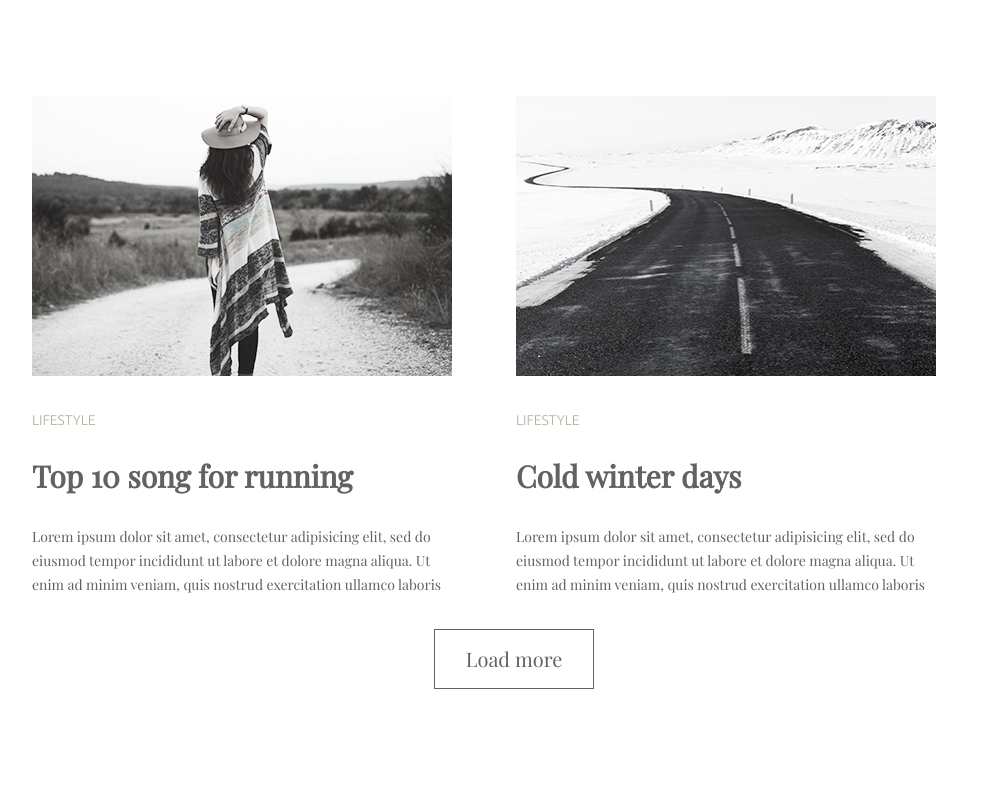
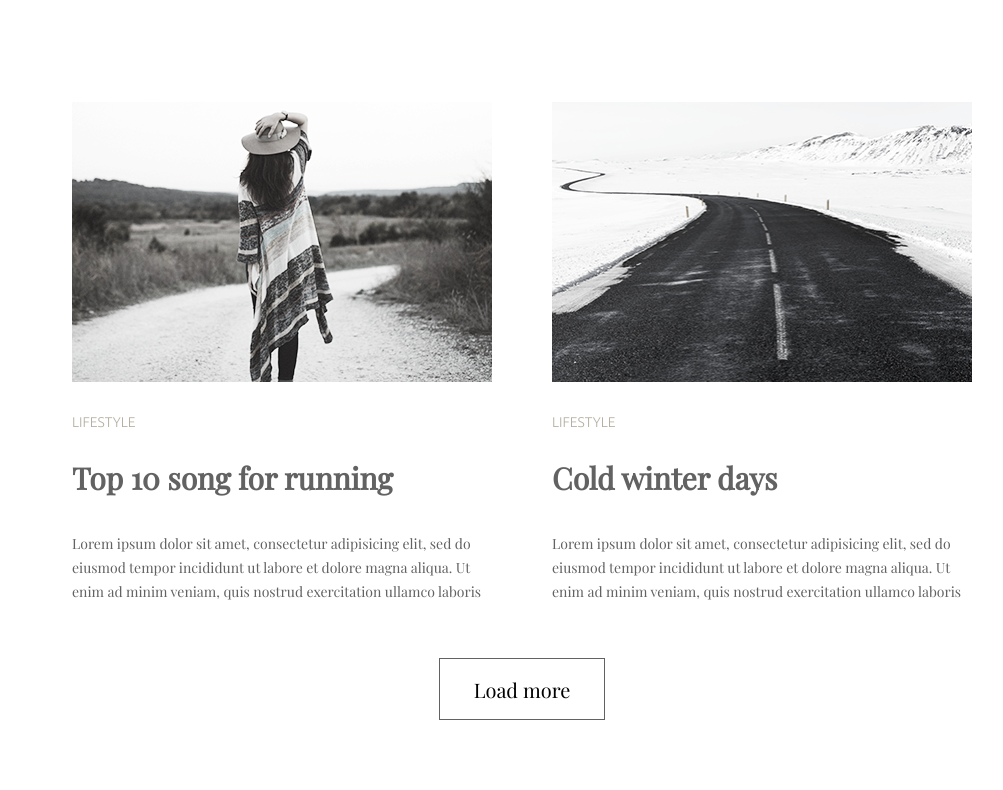
Before and after one commit to romandroga/goit-fe-course, a plain HTML site: page module-03/index.html in a window 1280 px wide. Shown: the part 1339-2129 px from the top of the page, without its empty margins (118-1121 px from the left). Before the commit the page ends 2080 px from the top, so only its background shows below. Drawn offline with nearby package versions, Linux system fonts and the light colour scheme.

Commit message:
Переделал стили

```diff
--- a/module-03/css/styles.css
+++ b/module-03/css/styles.css
@@ -1,98 +1,104 @@
-/* Стили шрифта и тд */
 * {
-    margin: 0px;
-    box-sizing: border-box;
+  box-sizing: border-box;
+  padding: 0;
+  margin: 0;
+  /* outline: 1px solid red; */
+  font-size: 0;
 }
-body{
-    font-family: 'Playfair Display', serif;
-    color:  #626262;
-    font-weight: 400;
-    height: 2080px;
-    width: 1200px;
-
+body {
+  font-family: "Playfair Display", serif;
+  color: #626262;
+  font-weight: 400;
 }
-nav>ul{
-    text-transform: uppercase;
-    list-style: none;
+ul,
+a {
+  text-transform: uppercase;
+  list-style: none;
+  text-decoration: none;
+  font-size: 14px;
 }
-a{
-    text-decoration: none;
+a:hover {
+  color: #03a9f4;
 }
-a:hover{
-    color:#03a9f4;
+.subtitle {
+  color: #b4ad9e;
+  font-family: Ubuntu;
+  font-size: 14px;
+  font-weight: 300;
+  text-transform: uppercase;
 }
-h2{
-    font-size: 30px;
+h2 {
+  font-size: 30px;
+  margin-bottom: 34px;
 }
-.container-text{
-    font-size: 14px;
-    line-height: 24px;
-    width: 415px;
-    height: 65px;
-    margin-top: 29px;
+.container-text {
+  font-size: 14px;
+  line-height: 24px;
 }
-.subtitle{
-    color: #b4ad9e;
-    font-family: Ubuntu;
-    font-size: 14px;
-    font-weight: 300;
-    text-transform: uppercase;
-    margin-bottom: 28px;
+.container-item {
+  width: 900px;
+  margin-left: auto;
+  margin-right: auto;
+  margin-bottom: 132px;
 }
-button{
-    width: 96px;
-    height: 17px;
-    color: #626262;
-    font-family: "Playfair Display";
-    font-size: 20px;
-    font-weight: 400;
-    line-height: 24px;
-    display: inline-block;
-
+.container-item:last-child {
+  margin-bottom: 0;
 }
-
-
-/* Разметка */
-ul{
-    display: inline-block;
-    padding-left: 313px;
+/* Лэндинг */
+nav {
+  display: block;
+  padding-top: 77px;
+  padding-bottom: 77px;
 }
-li{
-    display: inline-block;
-    margin-right: 110px;
-    margin-bottom: 105px;
-    margin-top: 77px;
-
-
+ul {
+  display: block;
+  width: 584px;
+  margin-left: auto;
+  margin-right: auto;
 }
-
-.container-item-left, .container-item-right{
-    display: inline-block;
+li {
+  display: inline-block;
 }
-section{
-    padding-left: 150px;
+.lifestyle {
+  margin-left: auto;
+  margin-right: 121px;
 }
-img{
-    margin-bottom: 32px;
+.photodiary {
+  margin-right: 103px;
 }
-.container-2, .container-3{
-    margin-top: 138px;
+.music {
+  margin-right: 95px;
 }
-.container-item-right{
-    margin-left: 60px;
+.container-item-left,
+.container-item-right {
+  display: inline-block;
+  width: 420px;
+  vertical-align: top;
 }
-section{
-    height: 478px;
+.container-item-left {
+  margin-right: 60px;
 }
-.container-3{
-    margin-bottom: 55px;
+img {
+  margin-bottom: 32px;
 }
-button{
-    display: inline-block;
-    margin-left: 552px;
-    margin-right: 552px;
-    height: 60px;
-    width: 160px;
-    background-color: white;
-    border: 1px solid #626262;
+.subtitle {
+  margin-bottom: 28px;
 }
+.button {
+  display: block;
+  font-size: 20px;
+  text-align: center;
+  padding-top: 54px;
+  padding-bottom: 70px;
+}
+button {
+  box-sizing: content-box;
+  display: inline-block;
+  font-size: 20px;
+  padding-left: 34px;
+  padding-right: 34px;
+  border: 1px solid #626262;
+  background-color: transparent;
+  height: 60px;
+  vertical-align: middle;
+}
--- a/module-03/index.html
+++ b/module-03/index.html
@@ -20,23 +20,24 @@
     <header>
       <nav>
         <ul class="navigation">
-          <li class="navigation-item"><a href="#">lifestyle</a></li>
-          <li class="navigation-item"><a href="#">photodiary</a></li>
-          <li class="navigation-item"><a href="#">music</a></li>
-          <li class="navigation-item"><a href="#">travel</a></li>
+          <li class="lifestyle"><a href="#">lifestyle</a></li>
+          <li class="photodiary"><a href="#">photodiary</a></li>
+          <li class="music"><a href="#">music</a></li>
+          <li class="travel"><a href="#">travel</a></li>
         </ul>
       </nav>
     </header>
     <main>
-      <section class="container-1">
+      <section class="container">
+        <div class="container-item">
           <div class="container-item-left">
             <img src="img/image1.png" alt="image-1" height="280" width="420" />
-          <p class="subtitle">lifestyle</p>
+            <p class="subtitle" style="margin-left: 0;">lifestyle</p>
             <h2>More than just a music festival</h2>
             <p class="container-text">
               Lorem ipsum dolor sit amet, consectetur adipisicing elit, sed do
-            eiusmod tempor incididunt ut labore et dolore magna aliqua. Ut enim
-            ad minim veniam, quis nostrud exercitation ullamco laboris
+              eiusmod tempor incididunt ut labore et dolore magna aliqua. Ut
+              enim ad minim veniam, quis nostrud exercitation ullamco laboris
             </p>
           </div>
           <div class="container-item-right">
@@ -45,20 +46,20 @@
             <h2>Life tastes better with coffee</h2>
             <p class="container-text">
               Lorem ipsum dolor sit amet, consectetur adipisicing elit, sed do
-            eiusmod tempor incididunt ut labore et dolore magna aliqua. Ut enim
-            ad minim veniam, quis nostrud exercitation ullamco laboris
+              eiusmod tempor incididunt ut labore et dolore magna aliqua. Ut
+              enim ad minim veniam, quis nostrud exercitation ullamco laboris
             </p>
           </div>
-      </section>
-      <section class="container-2">
+        </div>
+        <div class="container-item">
           <div class="container-item-left">
             <img src="img/image3.png" alt="image-3" height="280" width="420" />
             <p class="subtitle">photodiary</p>
             <h2>American dream</h2>
             <p class="container-text">
               Lorem ipsum dolor sit amet, consectetur adipisicing elit, sed do
-            eiusmod tempor incididunt ut labore et dolore magna aliqua. Ut enim
-            ad minim veniam, quis nostrud exercitation ullamco laboris
+              eiusmod tempor incididunt ut labore et dolore magna aliqua. Ut
+              enim ad minim veniam, quis nostrud exercitation ullamco laboris
             </p>
           </div>
           <div class="container-item-right">
@@ -67,20 +68,20 @@
             <h2>A day exploring the Alps</h2>
             <p class="container-text">
               Lorem ipsum dolor sit amet, consectetur adipisicing elit, sed do
-            eiusmod tempor incididunt ut labore et dolore magna aliqua. Ut enim
-            ad minim veniam, quis nostrud exercitation ullamco laboris
+              eiusmod tempor incididunt ut labore et dolore magna aliqua. Ut
+              enim ad minim veniam, quis nostrud exercitation ullamco laboris
             </p>
           </div>
-      </section>
-      <section class="container-3">
+        </div>
+        <div class="container-item">
           <div class="container-item-left">
             <img src="img/image5.png" alt="image-5" height="280" width="420" />
             <p class="subtitle">lifestyle</p>
             <h2>Top 10 song for running</h2>
             <p class="container-text">
               Lorem ipsum dolor sit amet, consectetur adipisicing elit, sed do
-            eiusmod tempor incididunt ut labore et dolore magna aliqua. Ut enim
-            ad minim veniam, quis nostrud exercitation ullamco laboris
+              eiusmod tempor incididunt ut labore et dolore magna aliqua. Ut
+              enim ad minim veniam, quis nostrud exercitation ullamco laboris
             </p>
           </div>
           <div class="container-item-right">
@@ -89,13 +90,16 @@
             <h2>Cold winter days</h2>
             <p class="container-text">
               Lorem ipsum dolor sit amet, consectetur adipisicing elit, sed do
-            eiusmod tempor incididunt ut labore et dolore magna aliqua. Ut enim
-            ad minim veniam, quis nostrud exercitation ullamco laboris
+              eiusmod tempor incididunt ut labore et dolore magna aliqua. Ut
+              enim ad minim veniam, quis nostrud exercitation ullamco laboris
             </p>
           </div>
+        </div>
       </section>
+      <div class="button">
+        <button>Load more</button>
+      </div>
 
-      <button>Load more</button>
     </main>
   </body>
 </html>
```
Lines whose indentation alone changed are shown as unchanged.
